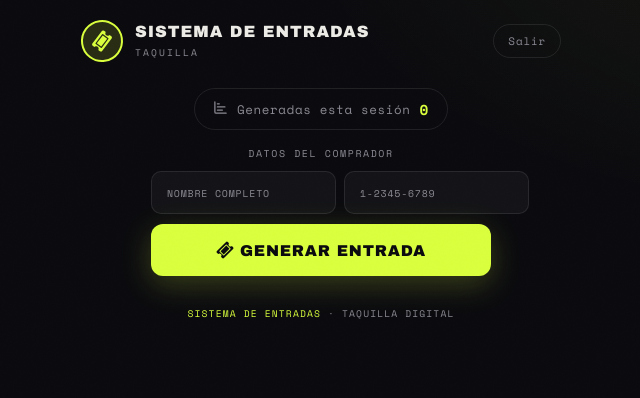
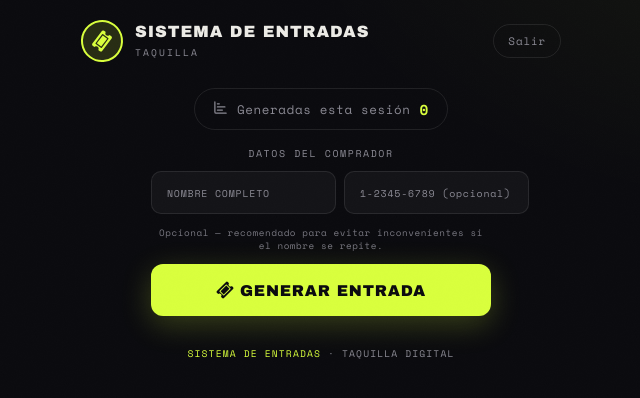
Before and after one commit to greikol4321-hub/taquilla, a Flask app: template templates/vendedor.html in a window 1280 px wide. Shown: the top 398 px of the page, without its empty margins (319-959 px from the left). Run offline with Flask 3, Linux system fonts and the light colour scheme; the template is opened without the code that fills it, so the values that code supplies are empty; parts of the project's set-up code (start-up, migrations or seed data) failed here and were passed over.

Commit message:
feat: cédula opcional con aviso y excel en centro — limpia centro y placeholder para vacías

```diff
--- a/app.py
+++ b/app.py
@@ -104,8 +104,20 @@ def inject_evento():
 # Helpers
 # -----------------------------------------------------------
 def validar_cedula(cedula):
-    """Valida formato de cedula costa-ricense: X-XXXX-XXXX"""
-    return bool(CEDULA_CR.match(cedula.strip()))
+    """Valida formato de cedula costa-ricense: X-XXXX-XXXX. Vacía es válida (opcional)."""
+    cedula = cedula.strip()
+    if not cedula:
+        return True
+    return bool(CEDULA_CR.match(cedula))
+
+
+def cedula_para_mostrar(cedula):
+    """Para display: placeholders __empty__ -> ''."""
+    if not cedula:
+        return ""
+    if isinstance(cedula, str) and cedula.startswith("__empty__"):
+        return ""
+    return cedula
 
 
 def evento_acts():
@@ -150,10 +162,11 @@ def entrada_duplicada(nombre, cedula, evento_id):
         .ilike("nombre", escapar(nombre)).limit(1).execute()
     if r1.data:
         return "nombre"
-    r2 = supabase.table(TABLA).select("id").eq("evento_id", evento_id) \
-        .ilike("cedula", escapar(cedula)).limit(1).execute()
-    if r2.data:
-        return "cedula"
+    if cedula.strip():
+        r2 = supabase.table(TABLA).select("id").eq("evento_id", evento_id) \
+            .ilike("cedula", escapar(cedula)).limit(1).execute()
+        if r2.data:
+            return "cedula"
     return None
 
 
@@ -608,10 +621,10 @@ def api_generar():
     nombre = (data.get("nombre") or "").strip()[:80]
     cedula = (data.get("cedula") or "").strip()[:30]
 
-    if not nombre or not cedula:
-        return jsonify({"ok": False, "error": "Nombre y cédula son requeridos"}), 400
-
-    if not validar_cedula(cedula):
+    if not nombre:
+        return jsonify({"ok": False, "error": "Nombre es requerido"}), 400
+
+    if cedula and not validar_cedula(cedula):
         return jsonify({"ok": False,
                         "error": "Formato de cédula inválido. Usá: X-XXXX-XXXX (ej. 6-0510-0347)"}), 400
 
@@ -621,22 +634,26 @@ def api_generar():
         return jsonify({"ok": False, "error": f"Ya existe una entrada con ese {campo}"}), 409
 
     precio = session.get("precio_entrada", 0)
+    cedula_display = cedula.strip()
     for _ in range(5):
         codigo = generar_codigo()
+        # Evitar colisión de UNIQUE (evento_id, cedula) cuando cédula va vacía
+        cedula_to_store = cedula_display if cedula_display else f"__empty__{codigo}"
         try:
             resp = supabase.table(TABLA).insert({
                 "codigo": codigo,
                 "usado": False,
                 "nombre": nombre,
-                "cedula": cedula,
+                "cedula": cedula_to_store,
                 "evento_id": evento_id,
                 "precio": precio,
                 "vendedor": session.get("usuario", ""),
             }).execute()
             if resp.data:
-                registrar_log("venta", f"{nombre} | cédula {cedula} | código {codigo}")
+                log_ced = cedula_display if cedula_display else "sin cédula"
+                registrar_log("venta", f"{nombre} | cédula {log_ced} | código {codigo}")
                 return jsonify({"ok": True, "codigo": codigo, "id": resp.data[0]["id"],
-                                "nombre": nombre, "cedula": cedula, "precio": precio}), 201
+                                "nombre": nombre, "cedula": cedula_display, "precio": precio}), 201
         except Exception:
             continue
 
@@ -682,7 +699,7 @@ def api_validar():
 
     return jsonify({"ok": True, "estado": "valido", "codigo": codigo,
                     "nombre": resp.data[0].get("nombre", ""),
-                    "cedula": resp.data[0].get("cedula", "")}), 200
+                    "cedula": cedula_para_mostrar(resp.data[0].get("cedula", ""))}), 200
 
 
 # -----------------------------------------------------------
@@ -752,6 +769,8 @@ def api_listar():
         resp = supabase.table(TABLA).select(
             "id,codigo,usado,creado_en,nombre,cedula,precio,vendedor"
         ).eq("evento_id", evento_id).order("id", desc=True).limit(500).execute()
+        for r in resp.data or []:
+            r["cedula"] = cedula_para_mostrar(r.get("cedula"))
         return jsonify({"entradas": resp.data})
     except Exception as e:
         return jsonify({"ok": False, "error": str(e)}), 500
@@ -832,7 +851,8 @@ def api_exportar():
     writer.writerow([])
     writer.writerow(["id", "codigo", "nombre", "cedula", "usado", "precio", "vendedor", "creado_en"])
     for row in resp.data:
-        writer.writerow([row["id"], row["codigo"], row.get("nombre", ""),
+        ced = cedula_para_mostrar(row.get("cedula", ""))
+        writer.writerow([row["id"], row["codigo"], row.get("nombre", ""), ced,
                          row.get("cedula", ""), row["usado"],
                          row.get("precio", precio), row.get("vendedor", ""),
                          row["creado_en"]])
@@ -1023,7 +1043,7 @@ def api_exportar_excel():
             idx,
             r.get("codigo",""),
             r.get("nombre","") or "—",
-            r.get("cedula","") or "—",
+            cedula_para_mostrar(r.get("cedula","")) or "—",
             ev.get("nombre","") or "—",
             colegio_nombre,
             f"₡{precio:,}".replace(",", "."),
--- a/templates/vendedor.html
+++ b/templates/vendedor.html
@@ -12,8 +12,9 @@
         <div class="comprador-titulo">DATOS DEL COMPRADOR</div>
         <div class="comprador-grid">
             <input type="text" id="inputNombre" class="input-data" placeholder="NOMBRE COMPLETO" autocomplete="off" maxlength="80">
-            <input type="text" id="inputCedula" class="input-data" placeholder="1-2345-6789" autocomplete="off" maxlength="12" inputmode="numeric">
+            <input type="text" id="inputCedula" class="input-data" placeholder="1-2345-6789 (opcional)" autocomplete="off" maxlength="12" inputmode="numeric">
         </div>
+        <p class="campo-ayuda">Opcional — recomendado para evitar inconvenientes si el nombre se repite.</p>
         <button class="btn-primario" id="btnGenerar"><svg xmlns="http://www.w3.org/2000/svg" width="18" height="18" viewBox="0 0 1792 1792" fill="currentColor" style="vertical-align:-3px"><path d="M1024 452l316 316-572 572-316-316zm-211 979l618-618q19-19 19-45t-19-45l-362-362q-18-18-45-18t-45 18l-618 618q-19 19-19 45t19 45l362 362q18 18 45 18t45-18zm889-637l-907 908q-37 37-90.5 37t-90.5-37l-126-126q56-56 56-136t-56-136-136-56-136 56l-125-126q-37-37-37-90.5t37-90.5l907-906q37-37 90.5-37t90.5 37l125 125q-56 56-56 136t56 136 136 56 136-56l126 125q37 37 37 90.5t-37 90.5z"/></svg> Generar Entrada</button>
     </div>
 
@@ -114,6 +115,16 @@
         display: grid;
         grid-template-columns: 2fr 1fr;
         gap: 8px;
+    }
+
+    .campo-ayuda {
+        font-family: 'Space Mono', monospace;
+        font-size: 0.58rem;
+        letter-spacing: 0.06em;
+        color: var(--texto-suave);
+        text-align: center;
+        margin: 2px 0 2px;
+        opacity: 0.85;
     }
 
     .input-data {
@@ -423,23 +434,23 @@
         const cedula = document.getElementById('inputCedula').value.trim();
         let ok = true;
 
-        const cedulaOk = /^\d{1,2}-\d{4}-\d{4}$/.test(cedula);
+        const cedulaOk = !cedula || /^\d{1,2}-\d{4}-\d{4}$/.test(cedula);
 
-        [['inputNombre', nombre], ['inputCedula', cedula]].forEach(([id, v]) => {
+        [['inputNombre', nombre]].forEach(([id, v]) => {
             const el = document.getElementById(id);
             el.classList.toggle('error', !v);
             if (!v) ok = false;
         });
+        // Cédula opcional: solo validar si se proporciona
+        const elCed = document.getElementById('inputCedula');
+        elCed.classList.toggle('error', cedula && !cedulaOk);
+        if (cedula && !cedulaOk) ok = false;
 
-        if (!cedulaOk) {
-            document.getElementById('inputCedula').classList.add('error');
-            ok = false;
-        }
         if (!ok) {
-            if (!cedulaOk && cedula) {
+            if (cedula && !cedulaOk) {
                 mostrarToast('Cédula en formato: X-XXXX-XXXX (ej. 6-0510-0347)');
             } else {
-                mostrarToast('Completá nombre y cédula');
+                mostrarToast('Completá el nombre');
             }
             return;
         }
@@ -463,7 +474,7 @@
                 document.getElementById('codigoDisplay').textContent = codigo;
                 document.getElementById('talonCodigo').textContent = codigo;
                 document.getElementById('boletoNombre').textContent = nombre;
-                document.getElementById('boletoCedula').textContent = cedula;
+                document.getElementById('boletoCedula').textContent = cedula || "—";
                 document.getElementById('boletoNro').textContent = 'Nº ' + data.id;
                 document.getElementById('qrPlaceholder').style.display = 'none';
 
@@ -565,7 +576,7 @@
         ctx.fillText('CÉDULA', 320, 732);
         ctx.fillStyle = '#17150f';
         ctx.font = '22px "Karla", sans-serif';
-        ctx.fillText(cedula, 320, 766);
+        ctx.fillText(cedula || "—", 320, 766);
 
         ctx.setLineDash([8, 7]);
         ctx.beginPath();
```
Also changed, not shown: templates/centro.html (+9 -4 lines).
